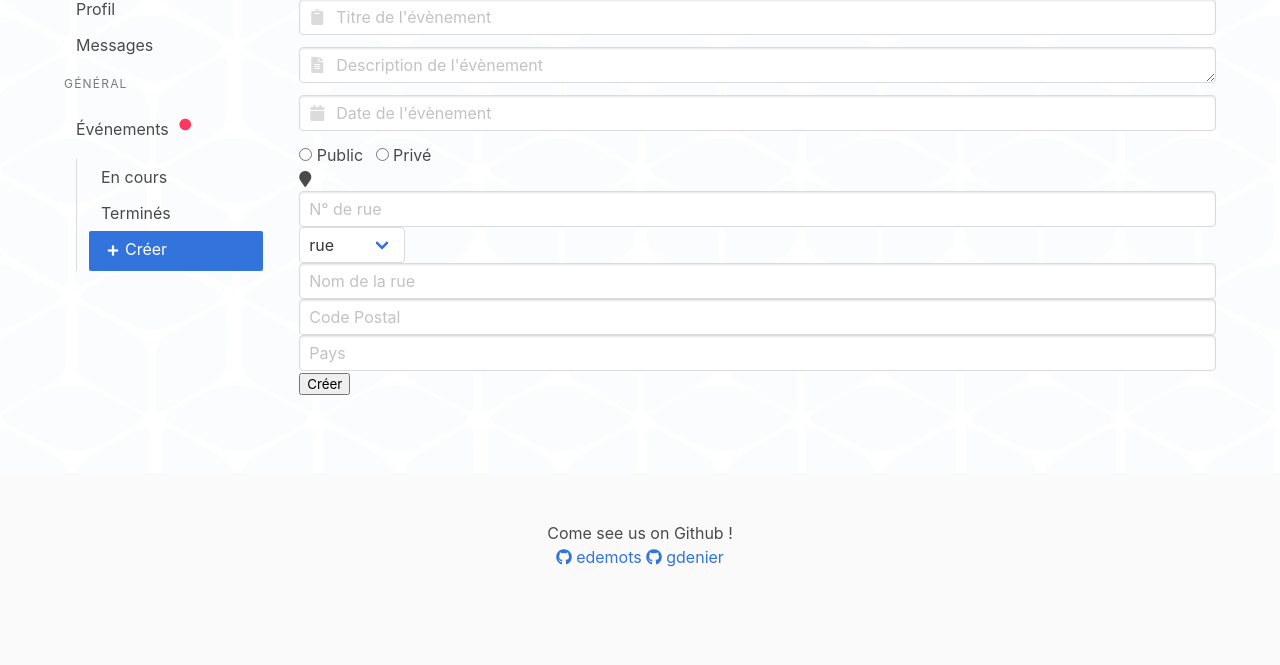
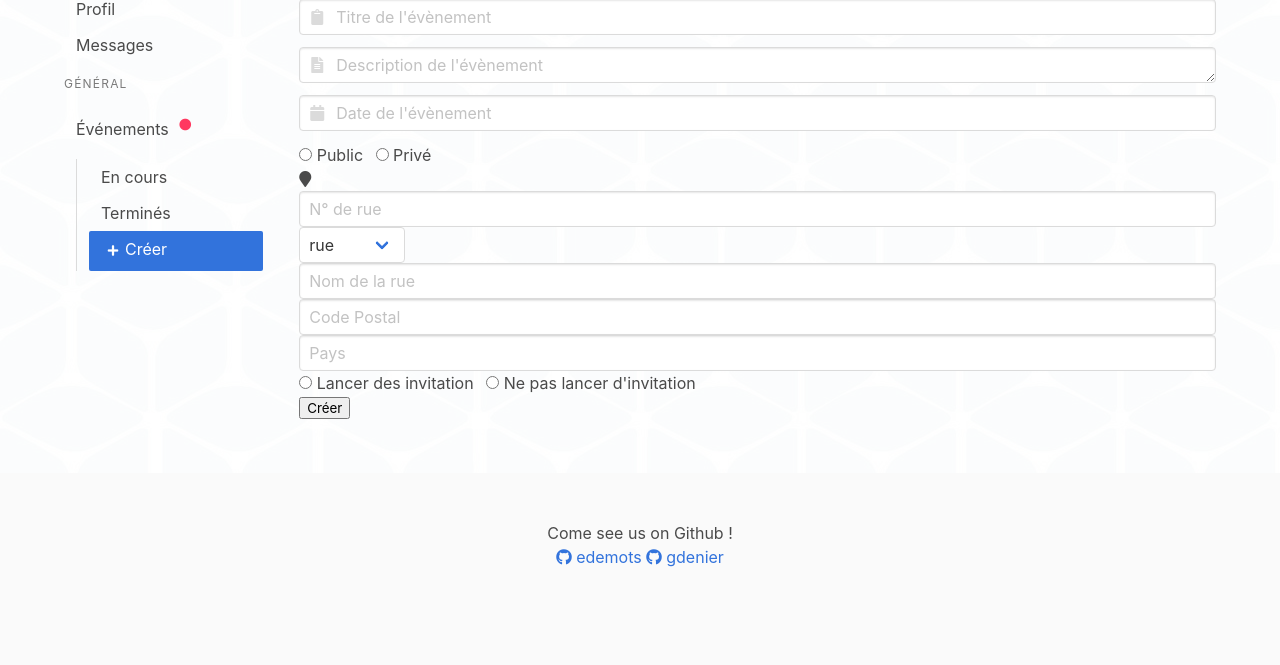
Before and after one commit to gdenier/Reunionou, a Django app: page /events/nouveau/ in a window 1280 px wide. Shown: the part 187-852 px from the top of the page. Run offline with Django 3.2, Linux system fonts and the light colour scheme; the visitor is signed in with stand-in values (Sample User, id 1); some libraries are stand-ins or nearby versions.

Commit message:
ajout front lancer invitation

```diff
--- a/events/forms.py
+++ b/events/forms.py
@@ -40,6 +40,12 @@ class NewForm(forms.ModelForm):
     )
     type_street = forms.ChoiceField(label="type de rue", choices=TYPE_CHOICES)
 
+    INVIT_CHOICES = (
+        ('1', u'Lancer des invitation'),
+        ('0', u'Ne pas lancer d\'invitation'),
+    )
+    invit = forms.ChoiceField(label="Invitation", choices=INVIT_CHOICES, widget=forms.RadioSelect())
+
 class InvitForm(forms.ModelForm):
     """
         Form to creat a guest for an event
--- a/events/templates/events/new.html
+++ b/events/templates/events/new.html
@@ -58,6 +58,15 @@
 		{{ form.country }}
 	</div>
 
+	<div class="control">
+		{% for radio in form.invit %}
+		<label for="{{ radio.id_for_label }}" class="radio">
+			{{ radio.tag }}
+			{{ radio.choice_label }}
+		</label>
+		{% endfor %}
+	</div>
+
 	<input type="submit" value="Créer" class="btn btn-primary">
 </form>
 {% endblock account %}
```
